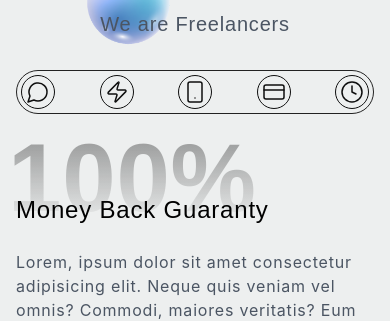
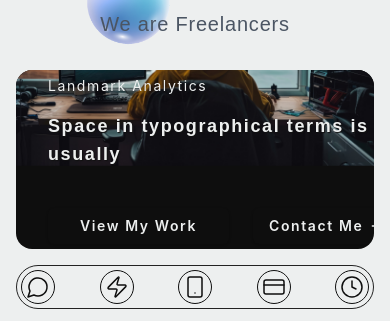
Before and after one commit to Amit-Fran-Dev/websoul, a Next.js app: page / in a window 390 px wide. Shown: the part 334-655 px from the top of the page. Built offline with nearby package versions, Linux system fonts and the light colour scheme.

Commit message:
optimization

```diff
--- a/components/pages/HeroSection.js
+++ b/components/pages/HeroSection.js
@@ -72,7 +72,7 @@ const HeroSection = () => {
       <p className="text-xl font-era text-gray-600 mb-8">{SUBTEXT}</p>
       <div
         ref={containerRef}
-        className="relative z-10 hidden md:block aspect-[4/2] md:aspect-[3.1] rounded-2xl overflow-hidden mb-4 bg-black"
+        className="relative z-10 aspect-[4/2] md:aspect-[3.1] rounded-2xl overflow-hidden mb-4 bg-black"
       >
         <motion.img
           src={HERO_IMAGE_SRC}
```
